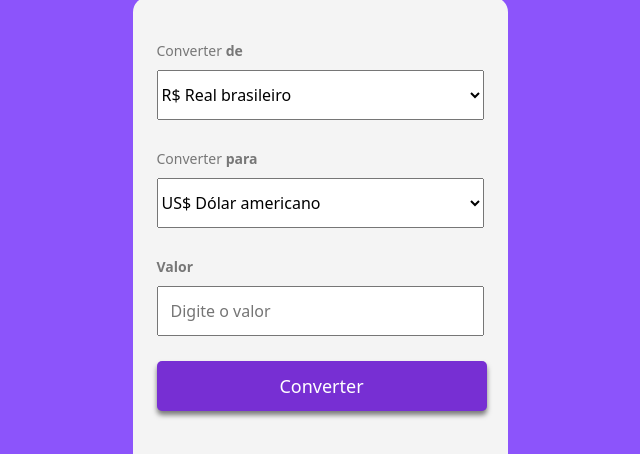
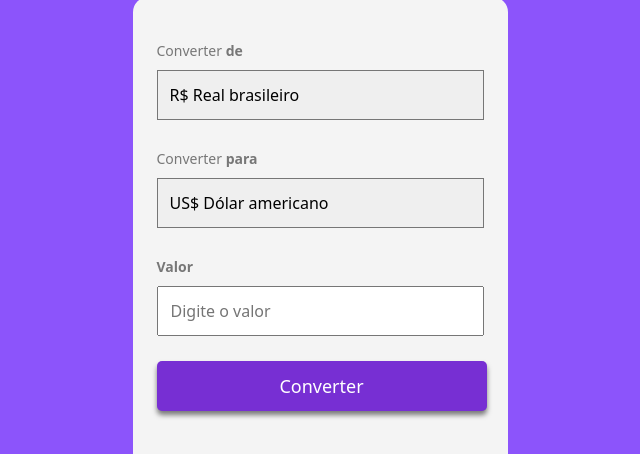
Before and after one commit to ralphzera/Projeto-4-primeiro-projeto-com-js, a plain HTML site: page index.html in a window 1280 px wide. Shown: the part 303-757 px from the top of the page, without its empty margins (320-960 px from the left). Drawn offline with Linux system fonts and the light colour scheme.

Commit message:
Retirando as setas do select e aplicando padding em styles.css

```diff
--- a/styles.css
+++ b/styles.css
@@ -66,6 +66,8 @@ select{
     font-size: 16px;
     line-height: 18px;
     font-weight: 500;
+    appearance: none;
+    padding: 0 12px;
 }
 input{
     width: 100%;
```
